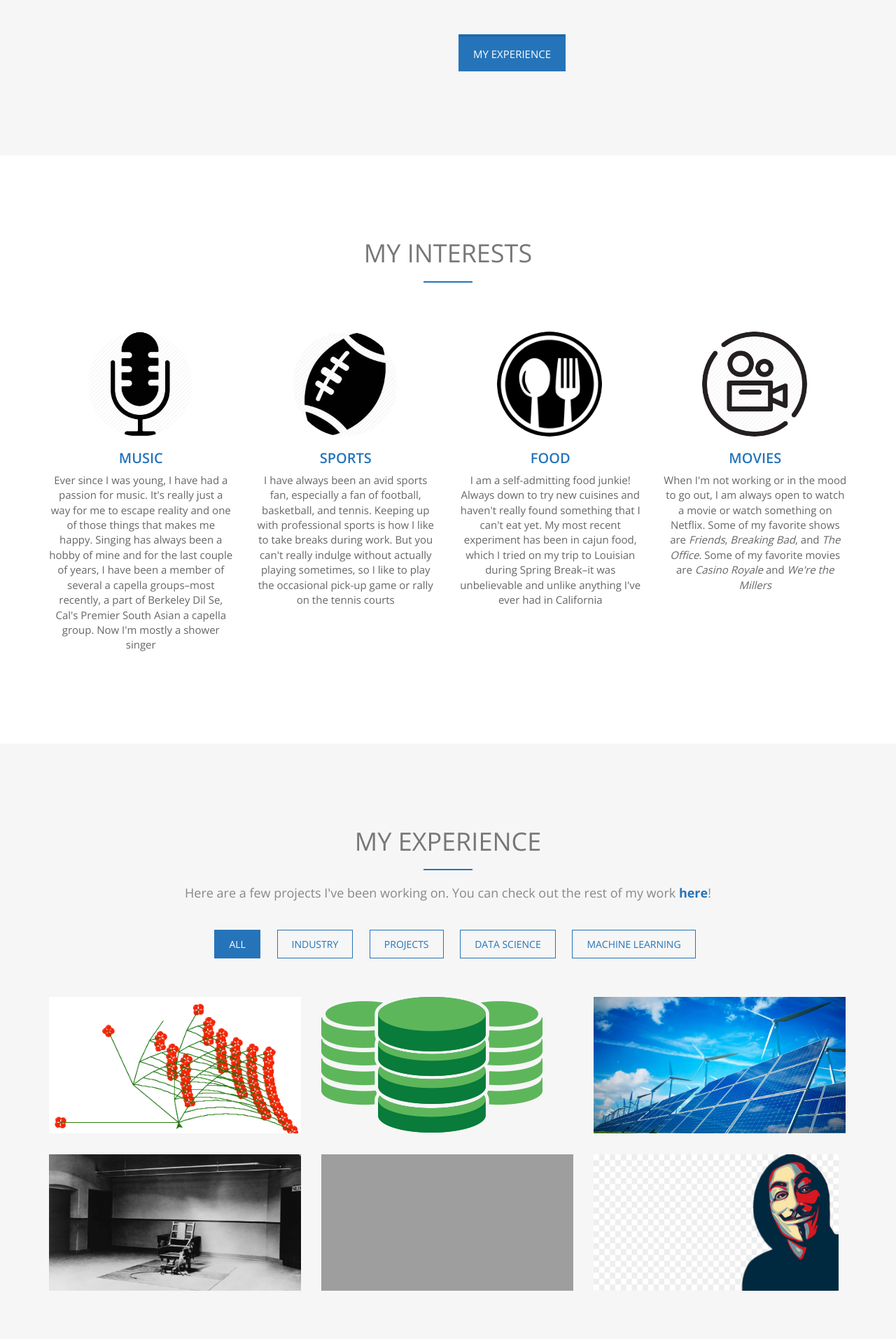
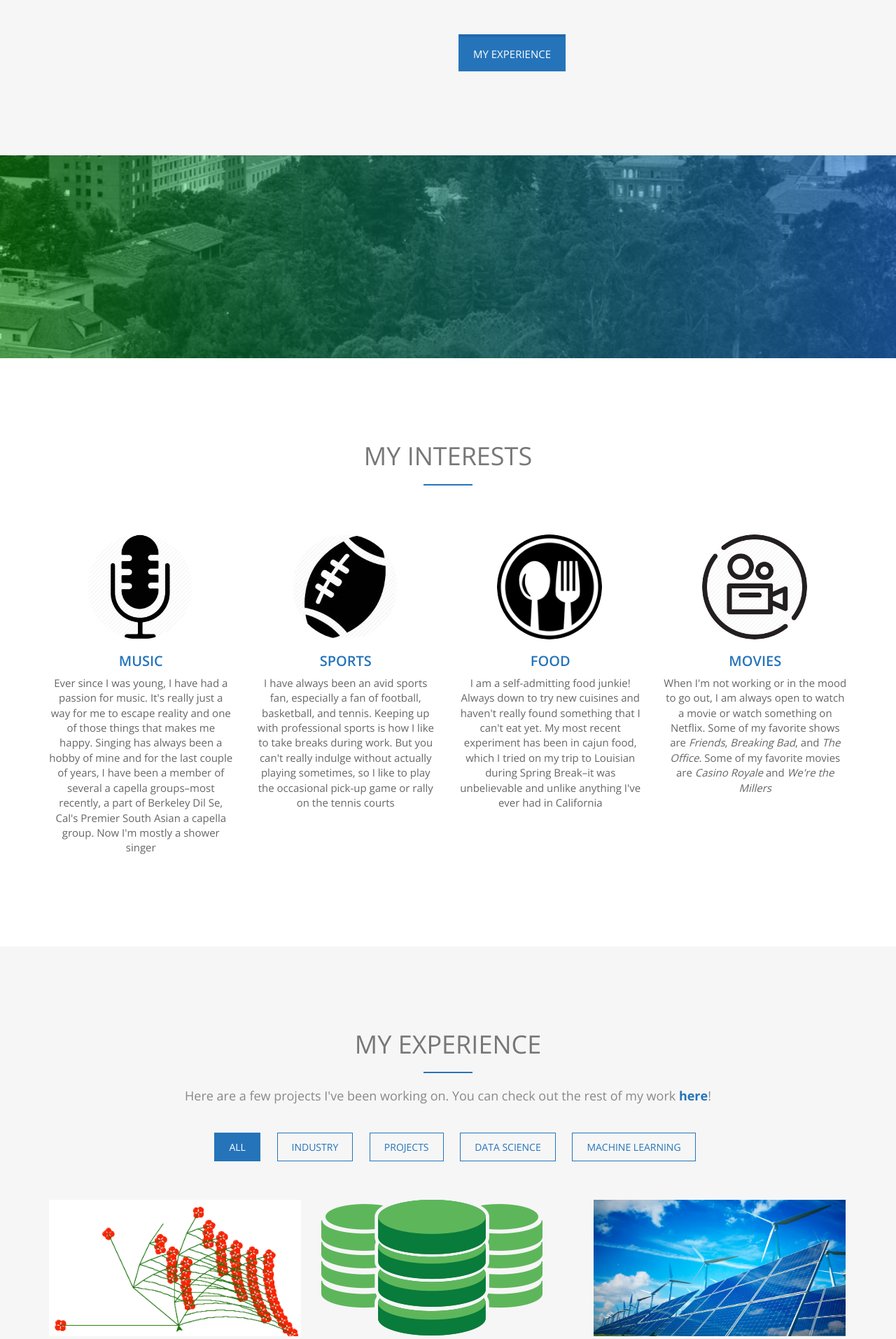
Before and after one commit to sandeeptiwari97/sandeeptiwari97.github.io, a PHP site: page / in a window 1280 px wide. Shown: the part 1418-3332 px from the top of the page at 70% size. Run offline with PHP 8.4, Linux system fonts and the light colour scheme; grey boxes are pictures that could not be loaded.

Commit message:
added photos

```diff
--- a/css/style.css
+++ b/css/style.css
@@ -407,6 +407,43 @@ filter: progid:DXImageTransform.Microsoft.gradient( startColorstr='#99c54daa', e
 	padding: 0;
 	margin: 0;
 }
+
+/* Filler2 Section */
+#filler2 {
+	background: url(../img/berkeley.jpg) no-repeat center bottom fixed;
+	background-color: #e5e5e5;
+	-webkit-background-size: cover;
+	-moz-background-size: cover;
+	background-size: cover;
+	-o-background-size: cover;
+}
+#filler2 .overlay {
+	padding: 120px 0;
+	/* Permalink - use to edit and share this gradient: http://colorzilla.com/gradient-editor/#c54daa+0,1b71d6+100&0.6+0,0.6+100 */
+	background: -moz-linear-gradient(left, rgba(0,255,0,0.3) 0%, rgba(27,113,214,0.6) 100%); /* FF3.6-15 */
+	background: -webkit-linear-gradient(left, rgba(0,255,0,0.3) 0%, rgba(27,113,214,0.6) 100%); /* Chrome10-25,Safari5.1-6 */
+	background: linear-gradient(to right, rgba(0,255,0,0.3) 0%, rgba(27,113,214,0.6) 100%); /* W3C, IE10+, FF16+, Chrome26+, Opera12+, Safari7+ */
+filter: progid:DXImageTransform.Microsoft.gradient( startColorstr='#99c54daa', endColorstr='#991b71d6', GradientType=1 ); /* IE6-9 */
+}
+#filler2 h2 {
+	color: #fff;
+}
+.filler2-box h4 {
+	color: #fff;
+	font-size: 16px;
+	font-weight: 400;
+	margin-left: 5px;
+	text-transform: uppercase;
+}
+.filler2-box span.count {
+	font-size: 52px;
+	font-weight: 600;
+	display: block;
+	color: #fff;
+	padding: 0;
+	margin: 0;
+}
+
 /* Testimonials Section */
 #testimonial {
 	padding: 120px 0 80px 0;
--- a/index.html
+++ b/index.html
@@ -109,6 +109,16 @@
 						<p> Naturally, I am inspired by the possibilities that the new technologies can bring, while also being wary of the capabilities of machines to learn. Being able to analyze data and train artificial "brains" to think the same way has become a great interest of mine of late, and so this is why I am hoping to be able to explore and understand subjects like this, while also being able to pursue my other hobbies and interests. </p>
 					</div>
 					<a href="#portfolio" class="btn btn-custom btn-lg page-scroll" style="position:right;">My Experience</a>
+				</div>
+			</div>
+		</div>
+	</div>
+
+	<!-- Filler Section -->
+	<div id="filler2">
+		<div class="overlay">
+			<div class="container">
+				<div class="section-title center">
 				</div>
 			</div>
 		</div>
```
Also changed, not shown: img/berkeley.jpg (added).
